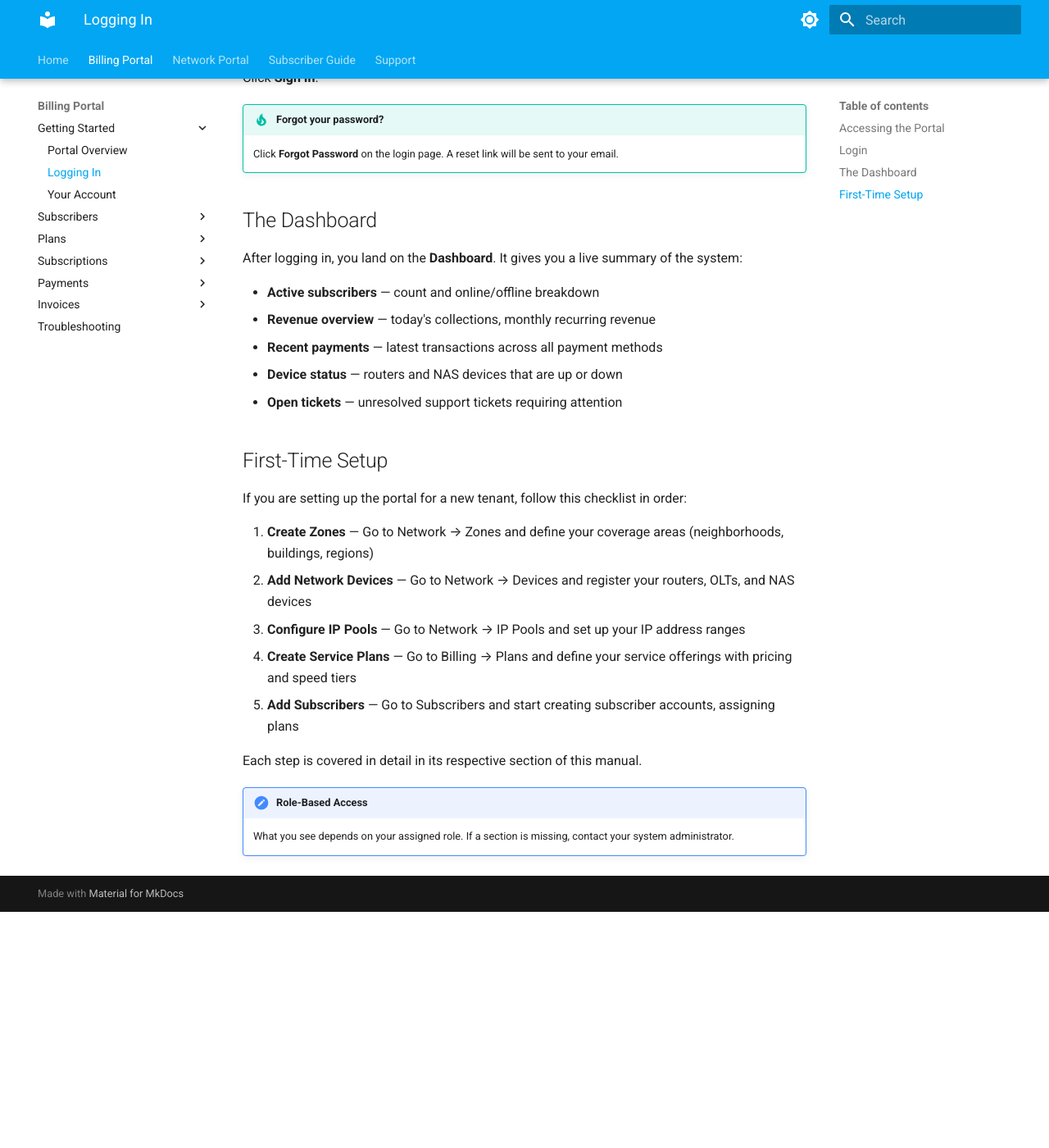
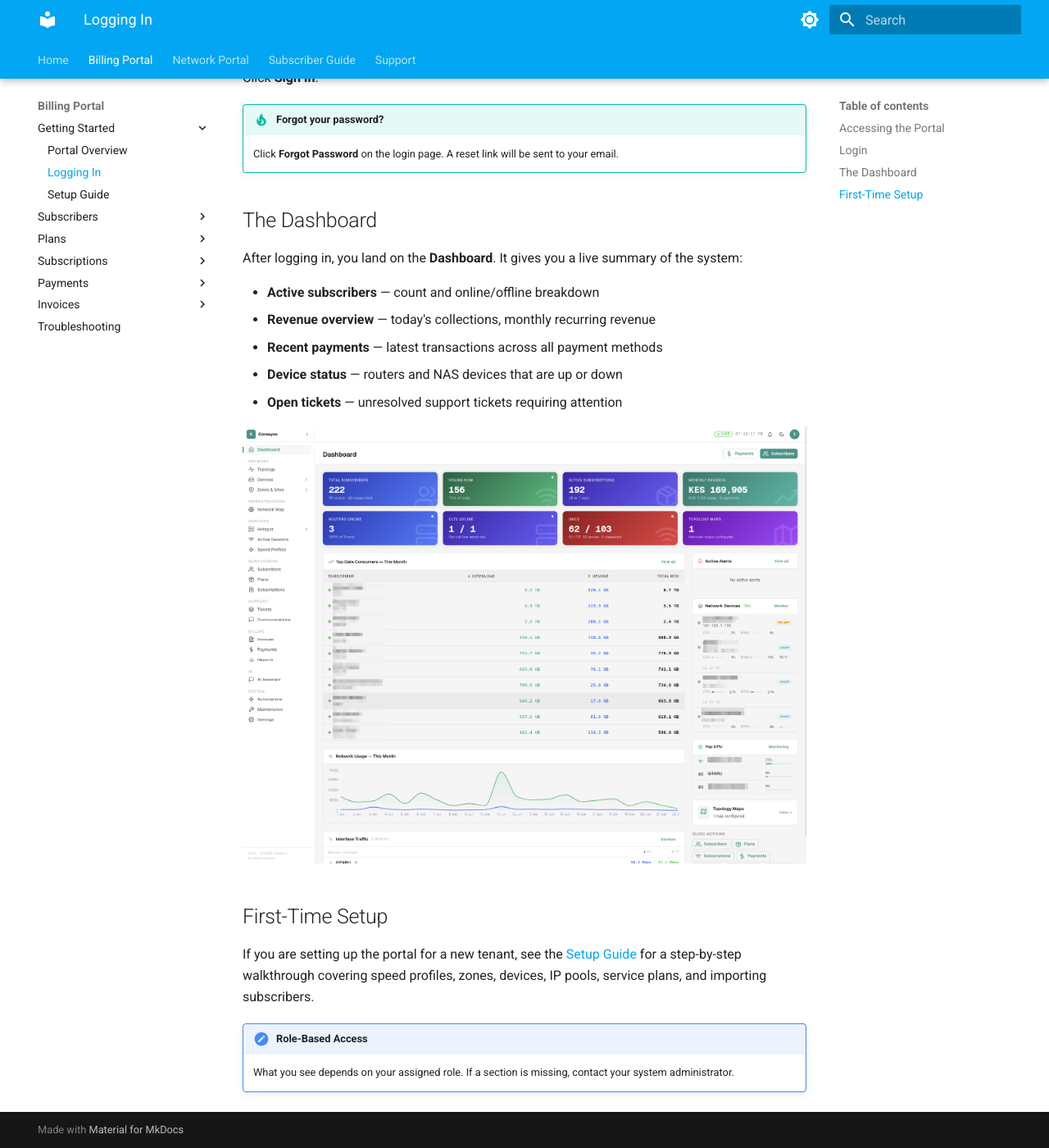
Before and after one commit to albertejuku/avitech-docs, an MkDocs documentation site: the page built from docs/billing/getting-started.md, in a window 1280 px wide and 1400 px high, scrolled down 1079 px. Shown: the whole window at 82% size. Built offline with MkDocs 1.6.1 and Material for MkDocs 9.7.7, drawn with Linux system fonts in a browser that asks for light colours; before the commit the page ends 2191 px from its top, so only the background shows below that.

Commit message:
feat: add dashboard screenshot, replace Your Account with Setup Guide
- Dashboard image added to Logging In page
- New Setup Guide: 7-step walkthrough (speed profiles, zones, devices, IP pools, plans, import subscribers, final checks)
- Each step links to the detailed page for that task
- Removed Your Account page (replaced by Setup Guide)

Co-Authored-By: Claude <noreply@anthropic.com>

```diff
--- a/docs/billing/getting-started.md
+++ b/docs/billing/getting-started.md
@@ -28,17 +28,11 @@ After logging in, you land on the **Dashboard**. It gives you a live summary of
 - **Device status** — routers and NAS devices that are up or down
 - **Open tickets** — unresolved support tickets requiring attention
 
+![Dashboard](../assets/billing-dashboard.png)
+
 ## First-Time Setup
 
-If you are setting up the portal for a new tenant, follow this checklist in order:
-
-1. **Create Zones** — Go to Network → Zones and define your coverage areas (neighborhoods, buildings, regions)
-2. **Add Network Devices** — Go to Network → Devices and register your routers, OLTs, and NAS devices
-3. **Configure IP Pools** — Go to Network → IP Pools and set up your IP address ranges
-4. **Create Service Plans** — Go to Billing → Plans and define your service offerings with pricing and speed tiers
-5. **Add Subscribers** — Go to Subscribers and start creating subscriber accounts, assigning plans
-
-Each step is covered in detail in its respective section of this manual.
+If you are setting up the portal for a new tenant, see the [Setup Guide](setup.md) for a step-by-step walkthrough covering speed profiles, zones, devices, IP pools, service plans, and importing subscribers.
 
 !!! note "Role-Based Access"
     What you see depends on your assigned role. If a section is missing, contact your system administrator.
--- a/mkdocs.yml
+++ b/mkdocs.yml
@@ -52,7 +52,7 @@ nav:
     - Getting Started:
       - Portal Overview: billing/index.md
       - Logging In: billing/getting-started.md
-      - Your Account: billing/account.md
+      - Setup Guide: billing/setup.md
     - Subscribers:
       - Overview: subscribers/index.md
       - Subscriber List: subscribers/list.md
```
Also changed, not shown: docs/billing/account.md (deleted, +0 -35 lines), docs/billing/setup.md (added, +74 -0 lines), docs/assets/billing-dashboard.png (added).
